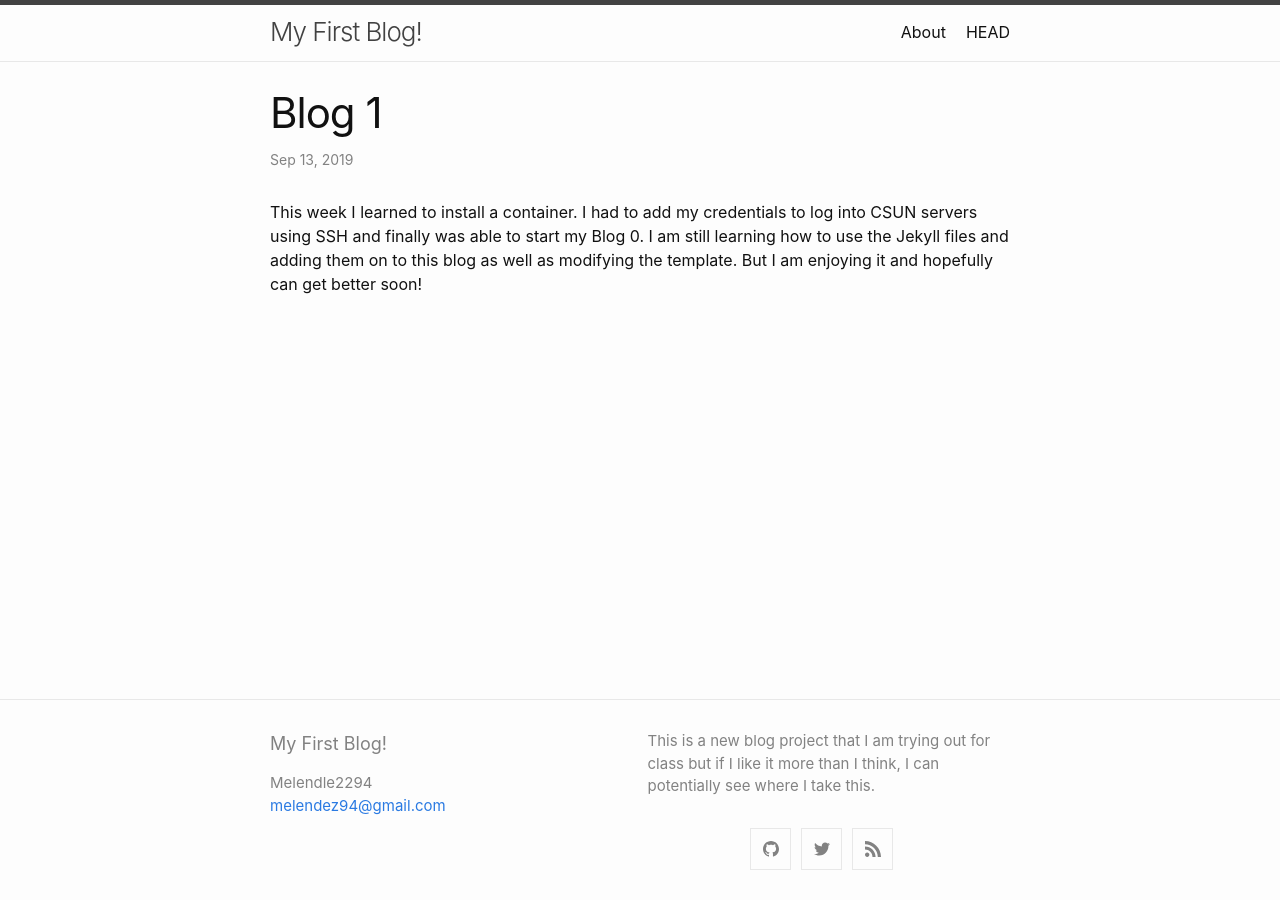
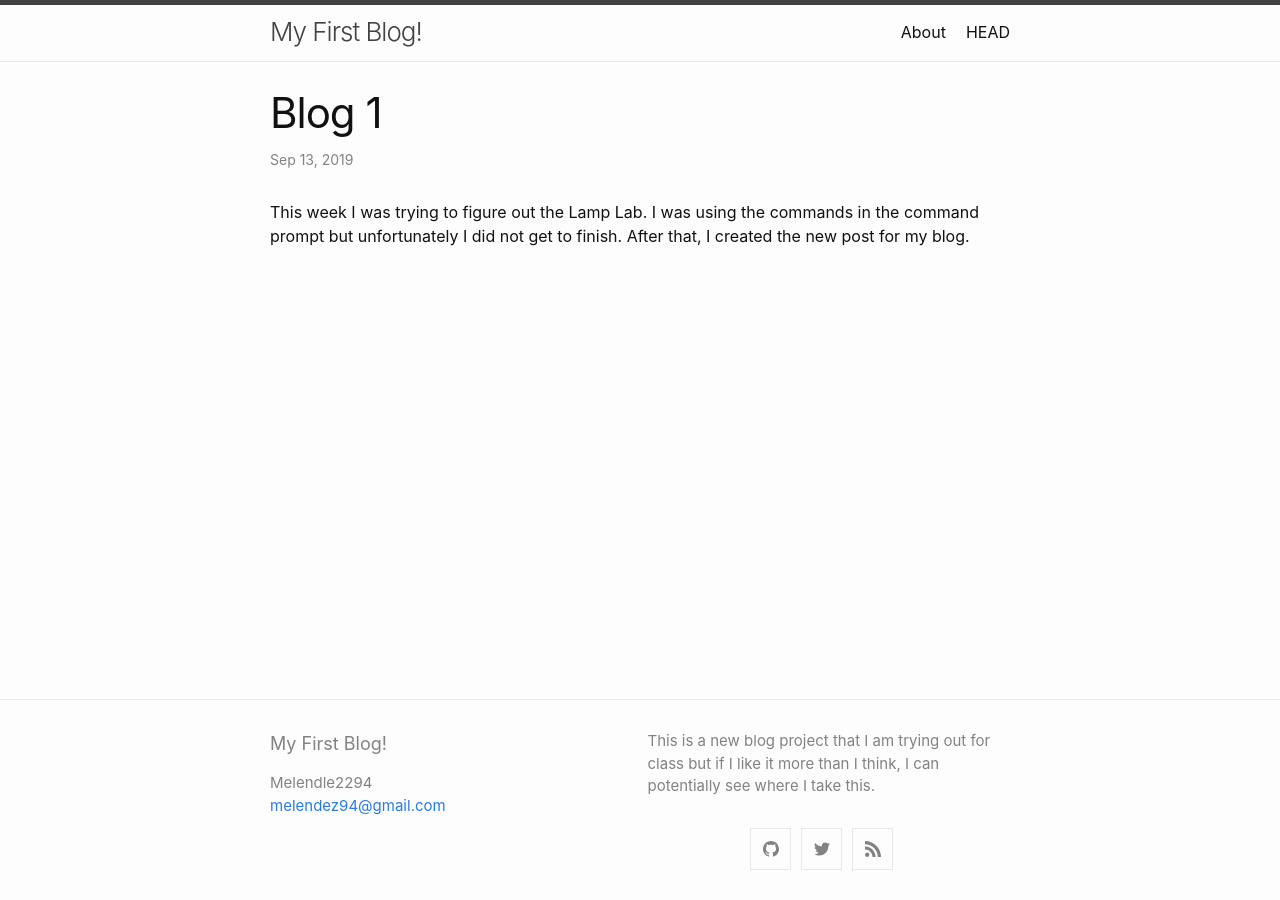
Before and after one commit to melendez2294/melendez2294.github.io, a Jekyll site: the page built from _posts/2019-09-13-blog-1.md, in a window 1280 px wide. Built offline with Jekyll 4.4.1, drawn with Linux system fonts in a browser that asks for light colours; our own code applies the rules of GitHub Pages for plain Markdown files.

Commit message:
Update 2019-09-13-blog-1.md

```diff
--- a/_posts/2019-09-13-blog-1.md
+++ b/_posts/2019-09-13-blog-1.md
@@ -1 +1 @@
-This week I learned to install a container. I had to add my credentials to log into CSUN servers using SSH and finally was able to start my Blog 0. I am still learning how to use the Jekyll files and adding them on to this blog as well as modifying the template. But I am enjoying it and hopefully can get better soon!
+This week I was trying to figure out the Lamp Lab. I was using the commands in the command prompt but unfortunately I did not get to finish. After that, I created the new post for my blog.
```
